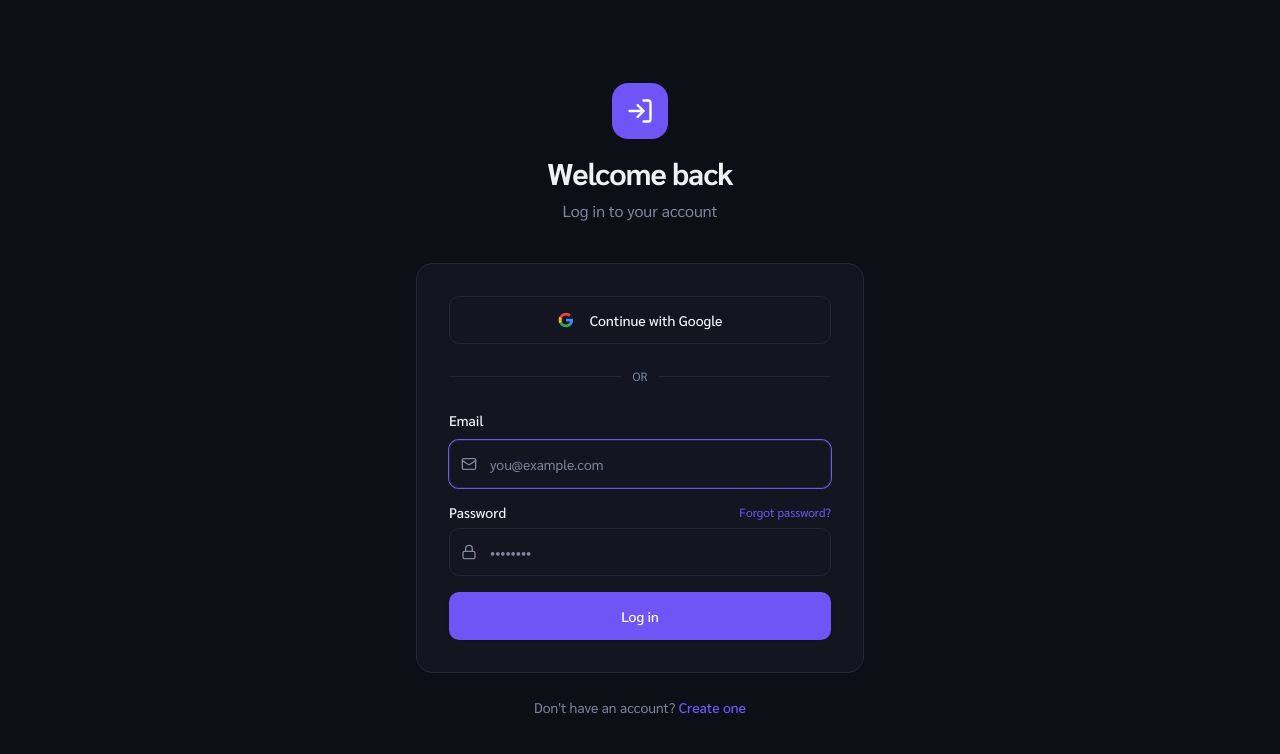
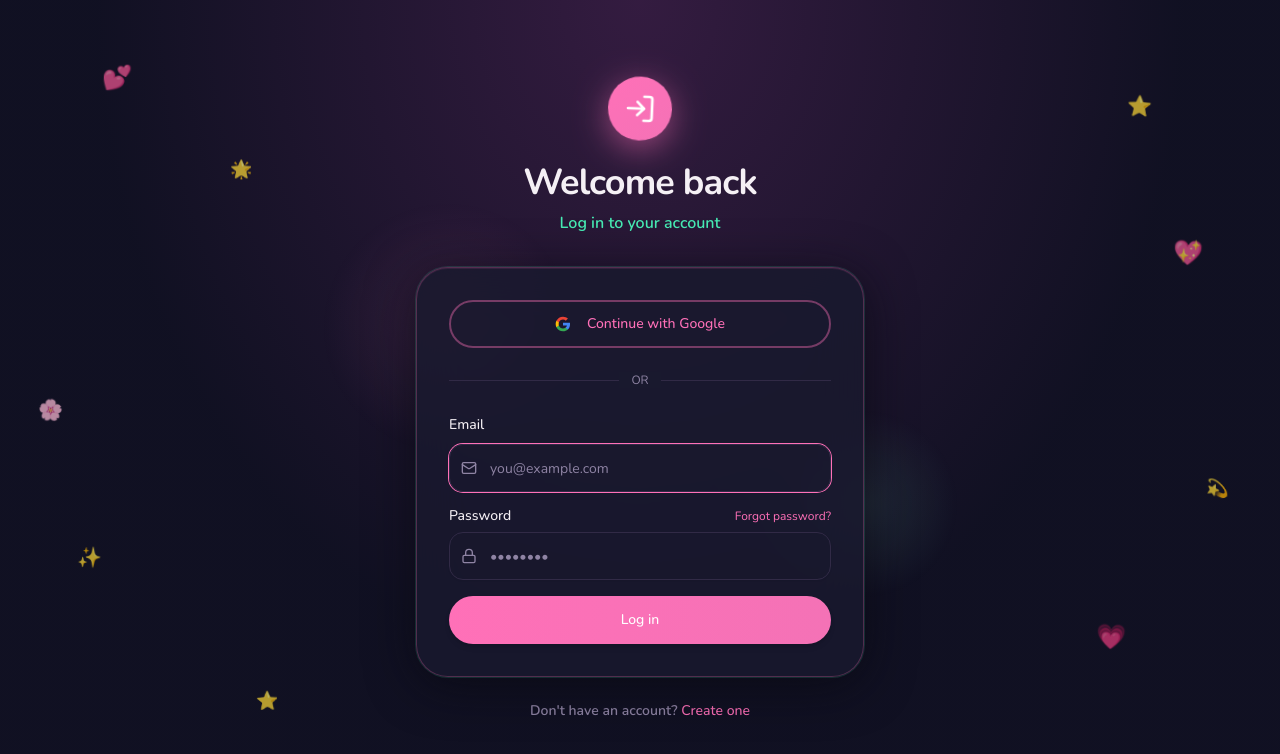
Before and after one commit to sinesbeabea-source/sinesbeabea.github.io, a React (Vite) app: page /login in a window 1280 px wide. Shown: the top 754 px of the page. Built offline with nearby package versions, Linux system fonts and the light colour scheme; no server answers.

Commit message:
File changes

```diff
--- a/src/components/AuthLayout.jsx
+++ b/src/components/AuthLayout.jsx
@@ -1,21 +1,65 @@
 import React from "react";
+
+const floatingItems = [
+  { emoji: '💕', top: '8%', left: '8%', delay: '0s', size: 'text-2xl' },
+  { emoji: '⭐', top: '12%', right: '10%', delay: '0.5s', size: 'text-xl' },
+  { emoji: '🌟', top: '20%', left: '18%', delay: '1s', size: 'text-lg' },
+  { emoji: '💖', top: '30%', right: '6%', delay: '0.3s', size: 'text-2xl' },
+  { emoji: '✨', bottom: '28%', left: '6%', delay: '0.8s', size: 'text-xl' },
+  { emoji: '💗', bottom: '18%', right: '12%', delay: '0.2s', size: 'text-2xl' },
+  { emoji: '⭐', bottom: '10%', left: '20%', delay: '1.2s', size: 'text-lg' },
+  { emoji: '🌸', top: '50%', left: '3%', delay: '0.6s', size: 'text-xl' },
+  { emoji: '💫', top: '60%', right: '4%', delay: '1.4s', size: 'text-lg' },
+];
 
 export default function AuthLayout({ icon: Icon, title, subtitle, footer, children }) {
   return (
-    <div className="min-h-screen flex items-center justify-center bg-background px-4">
-      <div className="w-full max-w-md">
-        <div className="text-center mb-10">
-          <div className="inline-flex items-center justify-center w-14 h-14 rounded-2xl bg-primary mb-4">
-            <Icon className="w-7 h-7 text-primary-foreground" aria-hidden="true" />
+    <div className="min-h-screen flex items-center justify-center px-4 relative overflow-hidden"
+      style={{ background: 'radial-gradient(ellipse at 50% 0%, hsl(280 40% 18%) 0%, hsl(240 35% 10%) 60%)' }}
+    >
+      {/* Floating kawaii decorations */}
+      {floatingItems.map((item, i) => (
+        <div
+          key={i}
+          className="absolute pointer-events-none select-none"
+          style={{
+            top: item.top, left: item.left, right: item.right, bottom: item.bottom,
+            animation: `kawaii-bounce 3s ease-in-out infinite`,
+            animationDelay: item.delay,
+            opacity: 0.7,
+          }}
+        >
+          <span className={item.size}>{item.emoji}</span>
+        </div>
+      ))}
+
+      {/* Soft glow blobs */}
+      <div className="absolute top-1/4 left-1/4 w-64 h-64 rounded-full opacity-10 pointer-events-none" style={{ background: 'radial-gradient(circle, #FF85C2 0%, transparent 70%)' }} />
+      <div className="absolute bottom-1/4 right-1/4 w-48 h-48 rounded-full opacity-10 pointer-events-none" style={{ background: 'radial-gradient(circle, #85FFD4 0%, transparent 70%)' }} />
+
+      <div className="w-full max-w-md relative z-10">
+        <div className="text-center mb-8">
+          <div className="inline-flex items-center justify-center w-16 h-16 rounded-3xl bg-gradient-to-br from-primary to-pink-400 mb-5 kawaii-bounce"
+            style={{ boxShadow: '0 8px 32px hsl(330 100% 72% / 0.5)' }}
+          >
+            <Icon className="w-8 h-8 text-white" aria-hidden="true" />
           </div>
-          <h1 className="text-3xl font-bold tracking-tight text-foreground">{title}</h1>
-          {subtitle && <p className="text-muted-foreground mt-2">{subtitle}</p>}
+          <h1 className="text-4xl font-bold tracking-tight text-foreground">{title}</h1>
+          {subtitle && <p className="text-accent font-semibold mt-2">{subtitle}</p>}
         </div>
-        <div className="bg-card rounded-2xl shadow-sm border border-border p-8">
+
+        <div className="p-8 rounded-3xl border border-primary/25"
+          style={{
+            background: 'hsl(240 30% 14% / 0.85)',
+            backdropFilter: 'blur(24px)',
+            boxShadow: '0 0 0 1px hsl(160 80% 60% / 0.15), 0 8px 48px hsl(240 35% 5% / 0.7), inset 0 1px 0 hsl(330 100% 72% / 0.1)',
+          }}
+        >
           {children}
         </div>
+
         {footer && (
-          <p className="text-center text-sm text-muted-foreground mt-6">{footer}</p>
+          <p className="text-center text-sm text-muted-foreground mt-6 font-semibold">{footer}</p>
         )}
       </div>
     </div>
--- a/src/components/ui/button.jsx
+++ b/src/components/ui/button.jsx
@@ -5,25 +5,25 @@ import { cva } from "class-variance-authority";
 import { cn } from "@/lib/utils"
 
 const buttonVariants = cva(
-  "inline-flex items-center justify-center gap-2 whitespace-nowrap rounded-md text-sm font-medium transition-colors focus-visible:outline-none focus-visible:ring-1 focus-visible:ring-ring disabled:pointer-events-none disabled:opacity-50 [&_svg]:pointer-events-none [&_svg]:size-4 [&_svg]:shrink-0",
+  "inline-flex items-center justify-center gap-2 whitespace-nowrap rounded-full text-sm font-bold transition-all duration-200 focus-visible:outline-none focus-visible:ring-2 focus-visible:ring-ring focus-visible:ring-offset-1 disabled:pointer-events-none disabled:opacity-50 [&_svg]:pointer-events-none [&_svg]:size-4 [&_svg]:shrink-0 active:scale-95",
   {
     variants: {
       variant: {
         default:
-          "bg-primary text-primary-foreground shadow hover:bg-primary/90",
+          "bg-gradient-to-r from-primary to-pink-400 text-primary-foreground shadow-md hover:shadow-lg hover:-translate-y-0.5",
         destructive:
           "bg-destructive text-destructive-foreground shadow-sm hover:bg-destructive/90",
         outline:
-          "border border-input bg-transparent shadow-sm hover:bg-accent hover:text-accent-foreground",
+          "border-2 border-primary/40 bg-transparent text-primary hover:bg-primary/10 hover:border-primary/60",
         secondary:
           "bg-secondary text-secondary-foreground shadow-sm hover:bg-secondary/80",
-        ghost: "hover:bg-accent hover:text-accent-foreground",
+        ghost: "hover:bg-primary/10 hover:text-primary",
         link: "text-primary underline-offset-4 hover:underline",
       },
       size: {
-        default: "h-9 px-4 py-2",
-        sm: "h-8 rounded-md px-3 text-xs",
-        lg: "h-10 rounded-md px-8",
+        default: "h-9 px-5 py-2",
+        sm: "h-8 px-3 text-xs",
+        lg: "h-11 px-8 text-base",
         icon: "h-9 w-9",
       },
     },
--- a/src/index.css
+++ b/src/index.css
@@ -1,4 +1,4 @@
-@import url('https://fonts.googleapis.com/css2?family=Inter:wght@300;400;500;600;700;800;900&family=Space+Grotesk:wght@300;400;500;600;700&family=Sarabun:wght@300;400;500;600;700;800&display=swap');
+@import url('https://fonts.googleapis.com/css2?family=Nunito:ital,wght@0,400;0,500;0,600;0,700;0,800;0,900;1,700&family=Sarabun:wght@300;400;500;600;700;800&display=swap');
 
 @tailwind base;
 @tailwind components;
@@ -6,77 +6,78 @@
 
 @layer base {
   :root {
-    --font-inter: 'Sarabun', 'Inter', sans-serif;
-    --font-space: 'Sarabun', 'Space Grotesk', sans-serif;
+    --font-inter: 'Nunito', 'Sarabun', sans-serif;
+    --font-space: 'Nunito', 'Sarabun', sans-serif;
 
-    --background: 230 25% 7%;
-    --foreground: 220 20% 95%;
-    --card: 230 25% 10%;
-    --card-foreground: 220 20% 95%;
-    --popover: 230 25% 10%;
-    --popover-foreground: 220 20% 95%;
-    --primary: 250 90% 65%;
+    /* Kawaii Dark Cute — navy base, pink + mint accents */
+    --background: 240 35% 10%;
+    --foreground: 300 20% 95%;
+    --card: 240 30% 14%;
+    --card-foreground: 300 20% 95%;
+    --popover: 240 30% 14%;
+    --popover-foreground: 300 20% 95%;
+    --primary: 330 100% 72%;
     --primary-foreground: 0 0% 100%;
-    --secondary: 230 25% 15%;
-    --secondary-foreground: 220 20% 90%;
-    --muted: 230 20% 14%;
-    --muted-foreground: 220 15% 55%;
-    --accent: 195 100% 50%;
-    --accent-foreground: 0 0% 100%;
-    --destructive: 0 72% 55%;
+    --secondary: 240 28% 20%;
+    --secondary-foreground: 300 20% 88%;
+    --muted: 240 25% 18%;
+    --muted-foreground: 260 15% 58%;
+    --accent: 160 80% 60%;
+    --accent-foreground: 240 35% 10%;
+    --destructive: 0 72% 60%;
     --destructive-foreground: 0 0% 100%;
-    --border: 230 20% 18%;
-    --input: 230 20% 18%;
-    --ring: 250 90% 65%;
-    --chart-1: 250 90% 65%;
-    --chart-2: 195 100% 50%;
-    --chart-3: 280 80% 60%;
-    --chart-4: 330 80% 60%;
-    --chart-5: 160 70% 50%;
-    --radius: 0.75rem;
-    --sidebar-background: 230 25% 8%;
-    --sidebar-foreground: 220 20% 90%;
-    --sidebar-primary: 250 90% 65%;
+    --border: 255 25% 22%;
+    --input: 255 25% 22%;
+    --ring: 330 100% 72%;
+    --chart-1: 330 100% 72%;
+    --chart-2: 160 80% 60%;
+    --chart-3: 280 80% 70%;
+    --chart-4: 200 100% 65%;
+    --chart-5: 50 100% 65%;
+    --radius: 1rem;
+    --sidebar-background: 240 35% 8%;
+    --sidebar-foreground: 300 20% 90%;
+    --sidebar-primary: 330 100% 72%;
     --sidebar-primary-foreground: 0 0% 100%;
-    --sidebar-accent: 230 25% 14%;
-    --sidebar-accent-foreground: 220 20% 90%;
-    --sidebar-border: 230 20% 18%;
-    --sidebar-ring: 250 90% 65%;
+    --sidebar-accent: 240 30% 16%;
+    --sidebar-accent-foreground: 300 20% 88%;
+    --sidebar-border: 255 25% 20%;
+    --sidebar-ring: 330 100% 72%;
   }
 
   .dark {
-    --background: 230 25% 7%;
-    --foreground: 220 20% 95%;
-    --card: 230 25% 10%;
-    --card-foreground: 220 20% 95%;
-    --popover: 230 25% 10%;
-    --popover-foreground: 220 20% 95%;
-    --primary: 250 90% 65%;
+    --background: 240 35% 10%;
+    --foreground: 300 20% 95%;
+    --card: 240 30% 14%;
+    --card-foreground: 300 20% 95%;
+    --popover: 240 30% 14%;
+    --popover-foreground: 300 20% 95%;
+    --primary: 330 100% 72%;
     --primary-foreground: 0 0% 100%;
-    --secondary: 230 25% 15%;
-    --secondary-foreground: 220 20% 90%;
-    --muted: 230 20% 14%;
-    --muted-foreground: 220 15% 55%;
-    --accent: 195 100% 50%;
-    --accent-foreground: 0 0% 100%;
-    --destructive: 0 72% 55%;
+    --secondary: 240 28% 20%;
+    --secondary-foreground: 300 20% 88%;
+    --muted: 240 25% 18%;
+    --muted-foreground: 260 15% 58%;
+    --accent: 160 80% 60%;
+    --accent-foreground: 240 35% 10%;
+    --destructive: 0 72% 60%;
     --destructive-foreground: 0 0% 100%;
-    --border: 230 20% 18%;
-    --input: 230 20% 18%;
-    --ring: 250 90% 65%;
-    --chart-1: 250 90% 65%;
-    --chart-2: 195 100% 50%;
-    --chart-3: 280 80% 60%;
-    --chart-4: 330 80% 60%;
-    --chart-5: 160 70% 50%;
-    --sidebar-background: 230 25% 8%;
-    --sidebar-foreground: 220 20% 90%;
-    --sidebar-primary: 250 90% 65%;
+    --border: 255 25% 22%;
+    --input: 255 25% 22%;
+    --ring: 330 100% 72%;
+    --chart-1: 330 100% 72%;
+    --chart-2: 160 80% 60%;
+    --chart-3: 280 80% 70%;
+    --chart-4: 200 100% 65%;
+    --chart-5: 50 100% 65%;
+    --sidebar-background: 240 35% 8%;
+    --sidebar-foreground: 300 20% 90%;
+    --sidebar-primary: 330 100% 72%;
     --sidebar-primary-foreground: 0 0% 100%;
-    --sidebar-accent: 230 25% 14%;
-    --sidebar-accent-foreground: 220 20% 90%;
-    --sidebar-border: 230 20% 18%;
-    --sidebar-ring: 250 90% 65%;
+    --sidebar-accent: 240 30% 16%;
+    --sidebar-accent-foreground: 300 20% 88%;
+    --sidebar-border: 255 25% 20%;
+    --sidebar-ring: 330 100% 72%;
   }
 }
 
@@ -91,22 +92,37 @@
 
 @layer utilities {
   .glass {
-    @apply bg-card/60 backdrop-blur-xl border border-border/50;
+    @apply bg-card/70 backdrop-blur-xl border border-border/60;
+    border-radius: var(--radius);
   }
   .glass-hover {
-    @apply hover:bg-card/80 hover:border-primary/30 transition-all duration-300;
+    @apply hover:bg-card/90 hover:border-primary/40 transition-all duration-300;
   }
   .neon-glow {
-    box-shadow: 0 0 20px hsl(250 90% 65% / 0.15), 0 0 40px hsl(250 90% 65% / 0.05);
+    box-shadow: 0 0 24px hsl(330 100% 72% / 0.25), 0 0 48px hsl(330 100% 72% / 0.08), 0 4px 24px hsl(240 35% 5% / 0.6);
   }
   .neon-glow-accent {
-    box-shadow: 0 0 20px hsl(195 100% 50% / 0.15), 0 0 40px hsl(195 100% 50% / 0.05);
+    box-shadow: 0 0 24px hsl(160 80% 60% / 0.25), 0 0 48px hsl(160 80% 60% / 0.08);
   }
   .gradient-text {
     @apply bg-clip-text text-transparent bg-gradient-to-r from-primary to-accent;
   }
   .gradient-border {
-    border-image: linear-gradient(to right, hsl(250 90% 65%), hsl(195 100% 50%)) 1;
+    border-image: linear-gradient(to right, hsl(330 100% 72%), hsl(160 80% 60%)) 1;
+  }
+  .kawaii-btn {
+    @apply rounded-full font-bold transition-all duration-200 active:scale-95;
+    background: linear-gradient(135deg, #FF85C2, #85FFD4);
+    color: #1a1033;
+    box-shadow: 0 4px 16px hsl(330 100% 72% / 0.35);
+  }
+  .kawaii-btn:hover {
+    box-shadow: 0 6px 24px hsl(330 100% 72% / 0.5);
+    transform: translateY(-1px);
+  }
+  .card-cute {
+    @apply bg-card/80 backdrop-blur-xl border border-primary/20 rounded-2xl;
+    box-shadow: 0 4px 32px hsl(240 35% 5% / 0.5), inset 0 1px 0 hsl(330 100% 72% / 0.08);
   }
 }
 
@@ -115,12 +131,29 @@
   width: 6px;
 }
 ::-webkit-scrollbar-track {
-  background: hsl(230 25% 7%);
+  background: hsl(240 35% 10%);
 }
 ::-webkit-scrollbar-thumb {
-  background: hsl(230 20% 20%);
-  border-radius: 3px;
+  background: hsl(330 100% 72% / 0.35);
+  border-radius: 99px;
 }
 ::-webkit-scrollbar-thumb:hover {
-  background: hsl(250 90% 65% / 0.5);
+  background: hsl(330 100% 72% / 0.6);
 }
+
+/* Kawaii bounce animation */
+@keyframes kawaii-bounce {
+  0%, 100% { transform: translateY(0px) rotate(0deg); }
+  25% { transform: translateY(-6px) rotate(-3deg); }
+  75% { transform: translateY(-3px) rotate(3deg); }
+}
+@keyframes sparkle {
+  0%, 100% { opacity: 0; transform: scale(0) rotate(0deg); }
+  50% { opacity: 1; transform: scale(1) rotate(180deg); }
+}
+.kawaii-bounce {
+  animation: kawaii-bounce 3s ease-in-out infinite;
+}
+.sparkle {
+  animation: sparkle 2s ease-in-out infinite;
+}
--- a/tailwind.config.js
+++ b/tailwind.config.js
@@ -12,6 +12,9 @@ module.exports = {
         lg: 'var(--radius)',
         md: 'calc(var(--radius) - 2px)',
         sm: 'calc(var(--radius) - 4px)',
+        xl: 'calc(var(--radius) + 4px)',
+        '2xl': 'calc(var(--radius) + 8px)',
+        '3xl': 'calc(var(--radius) + 16px)',
       },
       colors: {
         background: 'hsl(var(--background))',
```
Also changed, not shown: src/components/layout/Navbar.jsx (+17 -17 lines), src/components/ui/GlassCard.jsx (+4 -3 lines).
